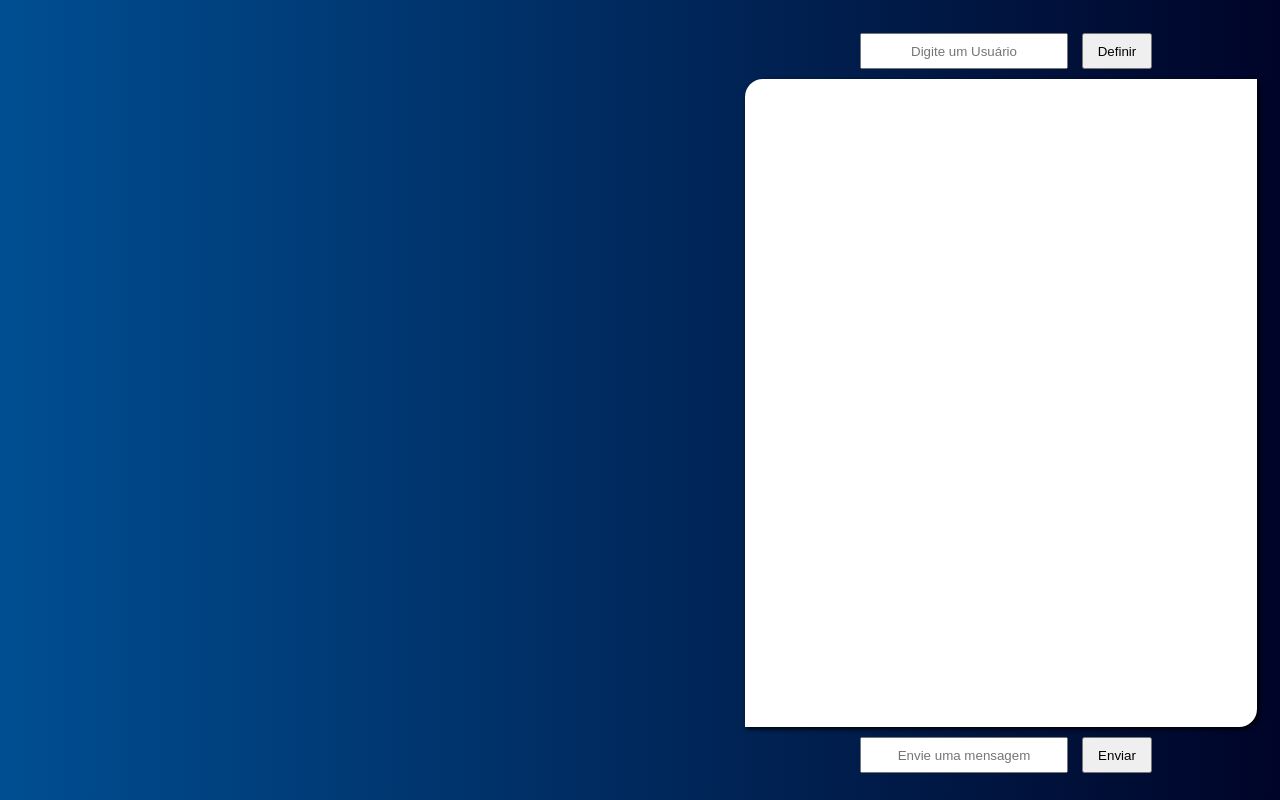
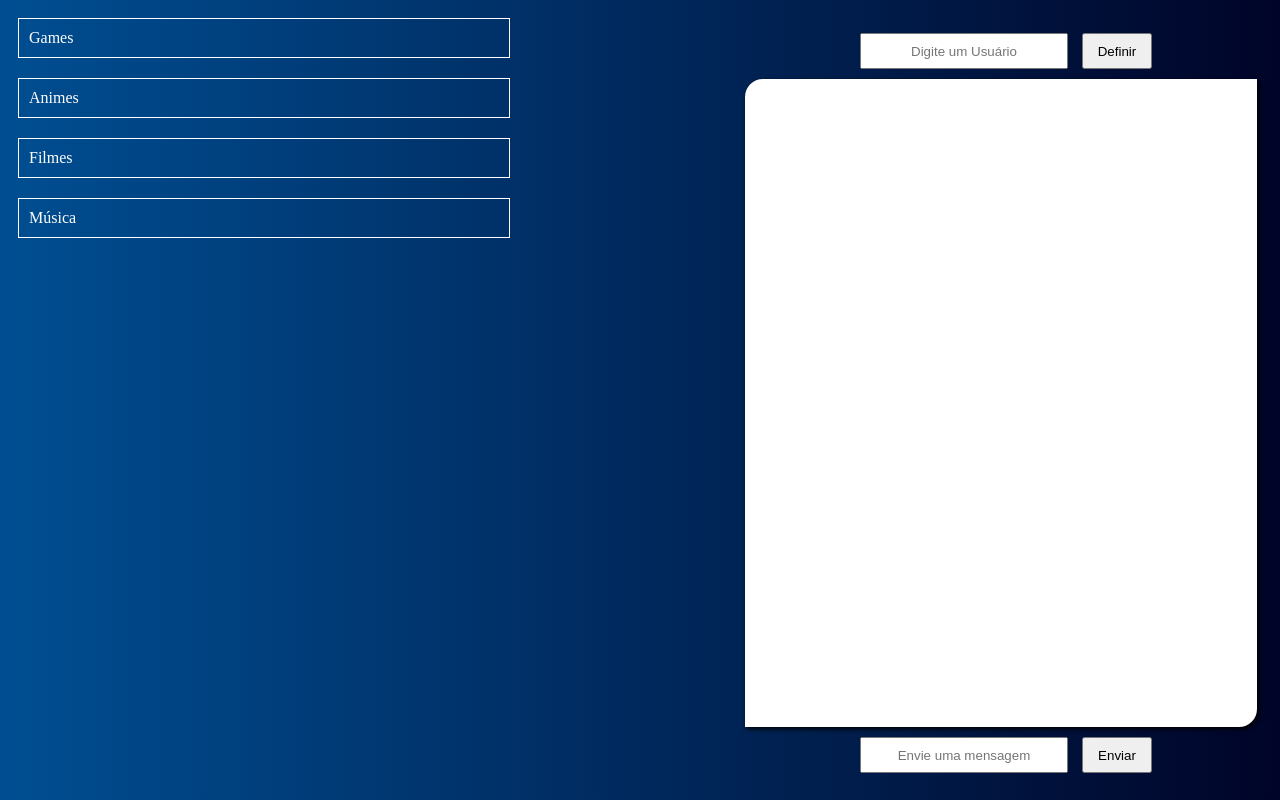
Before and after one commit to AbnerHenri/Chat, a website: page public/index.html in a window 1280 px wide. Drawn offline with nearby package versions, Linux system fonts and the light colour scheme; no server answers.

Commit message:
Add Links

```diff
--- a/public/index.css
+++ b/public/index.css
@@ -31,6 +31,22 @@ body{
     margin:10px;
 }
 
+.rooms{
+    display: flex;
+    flex-direction: column;
+
+    width:40vw;
+    height:vh;
+}
+
+a{
+    margin:10px;
+    padding:10px;
+    text-decoration: none;
+    color:white;
+    border: 1px solid white;
+}
+
 input{
     width:200px;
     height:30px;
--- a/public/index.html
+++ b/public/index.html
@@ -25,6 +25,13 @@
         </form>
     </div>
 
+    <div class="rooms">
+        <a href='/games'>Games</a>
+        <a href='/animes/'>Animes</a>
+        <a href='/filmes'>Filmes</a>
+        <a href='/musica'>Música</a>
+    </div>
+
     <script src="/socket.io/socket.io.js"></script>
     <script src="./chat.js"></script>
 </body>
```
